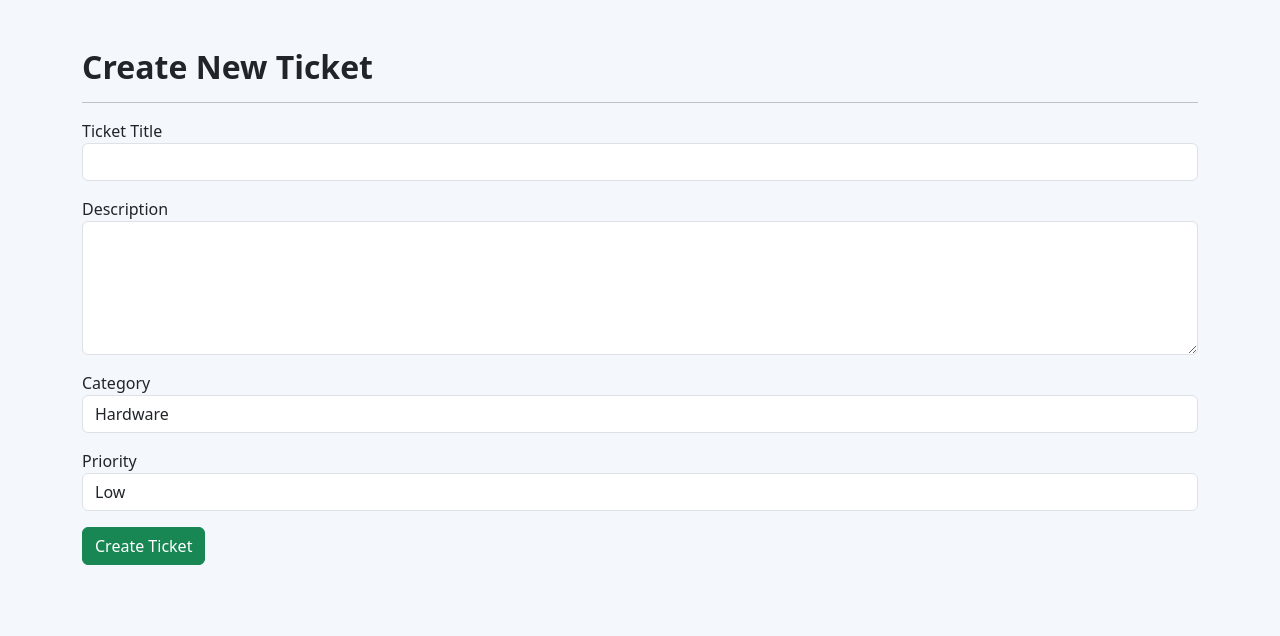
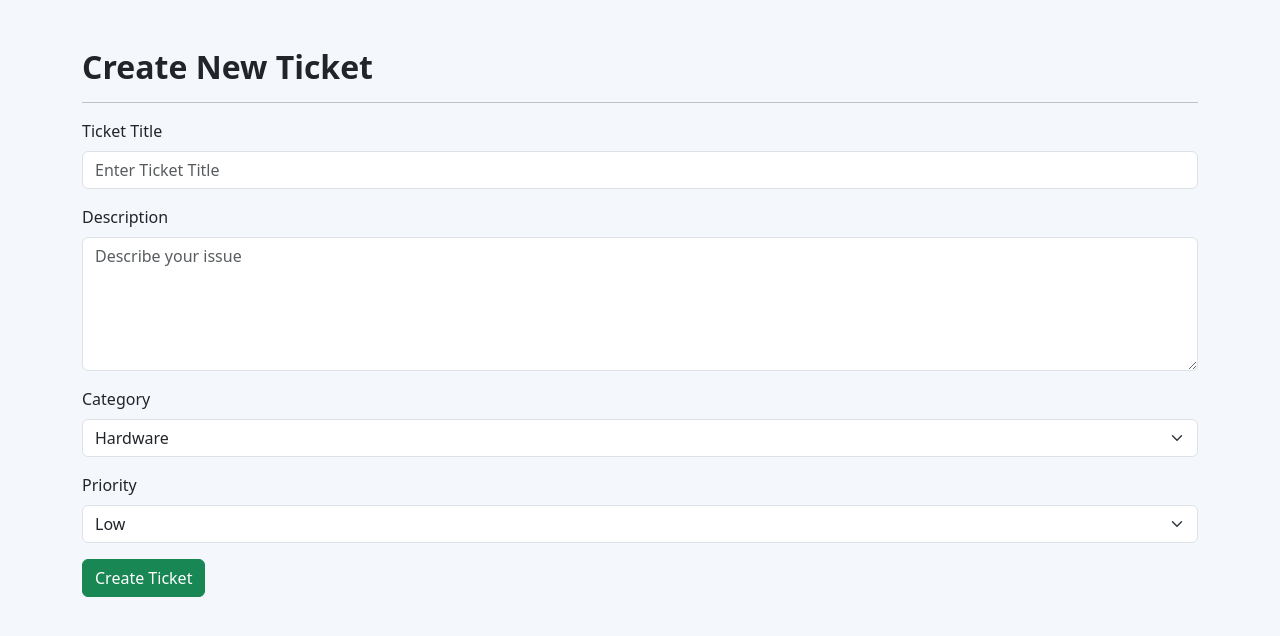
Before and after one commit to sunilballewad-byte/IT-Helpdesk-Portal, a Flask app: page /tickets/create in a window 1280 px wide. Shown: the top 636 px of the page. Run offline with Flask 3, Linux system fonts and the light colour scheme.

Commit message:
Implemented ticket creation and ticket listing

```diff
--- a/routes/tickets.py
+++ b/routes/tickets.py
@@ -1,12 +1,38 @@
-from flask import Blueprint, render_template
+from flask import Blueprint, render_template, request, redirect, url_for
+
+from models import db, Ticket
 
 tickets = Blueprint("tickets", __name__)
 
-@tickets.route("/tickets/create")
+
+@tickets.route("/tickets/create", methods=["GET", "POST"])
 def create_ticket():
+
+    if request.method == "POST":
+
+        ticket = Ticket(
+            ticket_number="INC0001",
+            title=request.form["title"],
+            description=request.form["description"],
+            category=request.form["category"],
+            priority=request.form["priority"],
+            created_by="Admin"
+        )
+
+        db.session.add(ticket)
+        db.session.commit()
+
+        return redirect(url_for("tickets.view_tickets"))
+
     return render_template("create_ticket.html")
 
 
 @tickets.route("/tickets")
 def view_tickets():
-    return render_template("view_tickets.html")
+
+    all_tickets = Ticket.query.all()
+
+    return render_template(
+        "view_tickets.html",
+        tickets=all_tickets
+    )
--- a/templates/create_ticket.html
+++ b/templates/create_ticket.html
@@ -3,50 +3,79 @@
 {% block title %}Create Ticket{% endblock %}
 
 {% block content %}
+
 <div class="container mt-5">
 
     <h2>Create New Ticket</h2>
+
     <hr>
 
-    <form>
+    <form method="POST">
 
         <div class="mb-3">
-            <label>Ticket Title</label>
-            <input type="text" class="form-control">
+            <label class="form-label">Ticket Title</label>
+            <input
+                type="text"
+                name="title"
+                class="form-control"
+                placeholder="Enter Ticket Title"
+                required>
         </div>
 
         <div class="mb-3">
-            <label>Description</label>
-            <textarea class="form-control" rows="5"></textarea>
+            <label class="form-label">Description</label>
+
+            <textarea
+                name="description"
+                rows="5"
+                class="form-control"
+                placeholder="Describe your issue"
+                required></textarea>
         </div>
 
         <div class="mb-3">
-            <label>Category</label>
-            <select class="form-control">
+            <label class="form-label">Category</label>
+
+            <select
+                name="category"
+                class="form-select">
+
                 <option>Hardware</option>
                 <option>Software</option>
                 <option>Network</option>
                 <option>Printer</option>
                 <option>Email</option>
                 <option>VPN</option>
+
             </select>
         </div>
 
         <div class="mb-3">
-            <label>Priority</label>
-            <select class="form-control">
+
+            <label class="form-label">Priority</label>
+
+            <select
+                name="priority"
+                class="form-select">
+
                 <option>Low</option>
                 <option>Medium</option>
                 <option>High</option>
                 <option>Critical</option>
+
             </select>
+
         </div>
 
-        <button class="btn btn-success">
+        <button
+            class="btn btn-success">
+
             Create Ticket
+
         </button>
 
     </form>
 
 </div>
+
 {% endblock %}
```
Also changed, not shown: templates/view_tickets.html (+40 -0 lines).
